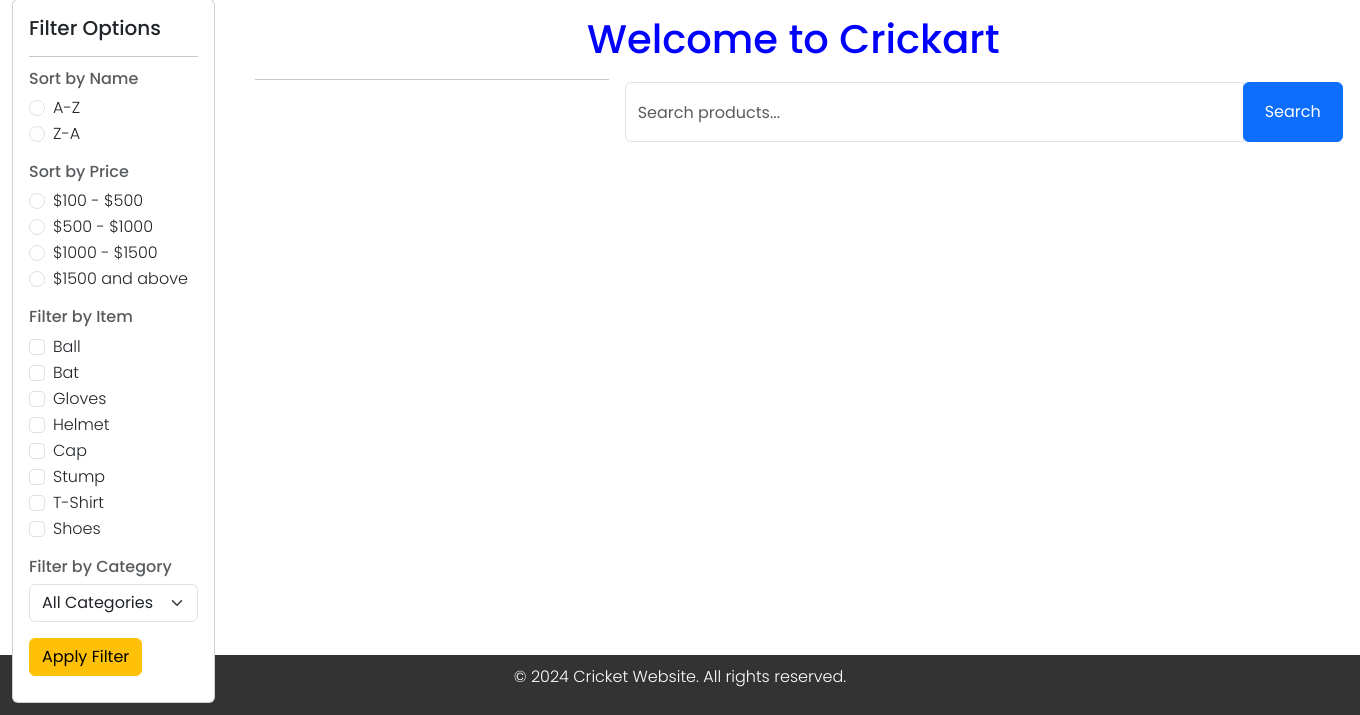
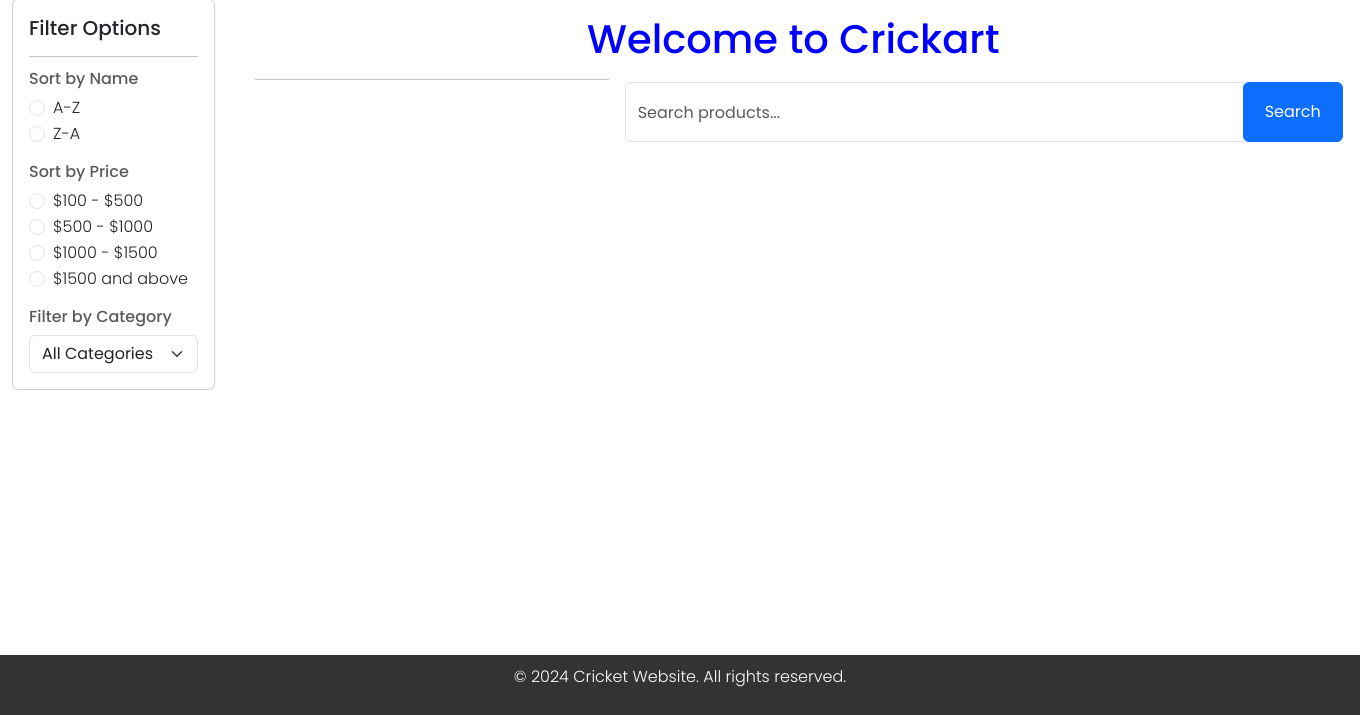
Before and after one commit to saravana1304/cricket-ecomerce-website-project, a Django app: page /shop/ in a window 1360 px wide. Shown: the part 85-800 px from the top of the page. Run offline with Django 4.2, Linux system fonts and the light colour scheme; data that the repository does not hold is empty.

Commit message:
shop page

```diff
--- a/crickart/userapp1/templates/userapp1/shop.html
+++ b/crickart/userapp1/templates/userapp1/shop.html
@@ -67,57 +67,6 @@
                         </label>
                     </div>
 
-                    <!-- Filter by Item -->
-                    <h6 class="card-subtitle mb-2 mt-3 text-muted">Filter by Item</h6>
-                    <div class="form-check">
-                        <input class="form-check-input" type="checkbox" id="ball">
-                        <label class="form-check-label" for="ball">
-                            Ball
-                        </label>
-                    </div>
-                    <div class="form-check">
-                        <input class="form-check-input" type="checkbox" id="bat">
-                        <label class="form-check-label" for="bat">
-                            Bat
-                        </label>
-                    </div>
-                    <div class="form-check">
-                        <input class="form-check-input" type="checkbox" id="gloves">
-                        <label class="form-check-label" for="gloves">
-                            Gloves
-                        </label>
-                    </div>
-                    <div class="form-check">
-                        <input class="form-check-input" type="checkbox" id="helmet">
-                        <label class="form-check-label" for="helmet">
-                            Helmet
-                        </label>
-                    </div>
-                    <div class="form-check">
-                        <input class="form-check-input" type="checkbox" id="cap">
-                        <label class="form-check-label" for="cap">
-                            Cap
-                        </label>
-                    </div>
-                    <div class="form-check">
-                        <input class="form-check-input" type="checkbox" id="stump">
-                        <label class="form-check-label" for="stump">
-                            Stump
-                        </label>
-                    </div>
-                    <div class="form-check">
-                        <input class="form-check-input" type="checkbox" id="t-shirt">
-                        <label class="form-check-label" for="t-shirt">
-                            T-Shirt
-                        </label>
-                    </div>
-                    <div class="form-check">
-                        <input class="form-check-input" type="checkbox" id="shoes">
-                        <label class="form-check-label" for="shoes">
-                            Shoes
-                        </label>
-                    </div>
-
                     <!-- Filter by Category -->
                     <h6 class="card-subtitle mb-2 mt-3 text-muted">Filter by Category</h6>
                     <select class="form-select" id="categorySelect">
@@ -126,9 +75,6 @@
                             <option value="{{ category.id }}">{{ category.name }}</option>
                         {% endfor %}
                     </select>
-
-                    <!-- Filter Apply Buttons -->
-                    <button class="btn btn-warning mt-3 filter-button" id="applyFilter">Apply Filter</button>
                 </div>
             </div>
         </div>
@@ -143,21 +89,22 @@
 
             <!-- Search Bar -->
             <div class="sticky-top bg-white p-3 mb-3" style="margin-top: -70px; width: 750px;margin-left: 370px;">
-                <div class="input-group">
-                    <input type="text" class="form-control" style="width: 50px; height: 60px;" placeholder="Search products...">
+                <form action="{% url 'search_products' %}" method="GET" class="input-group">
+                    <input type="text" name="query" class="form-control" style="width: 50px; height: 60px;" placeholder="Search products...">
                     <div class="input-group-append">
-                        <button class="btn btn-primary" style="height:60px;width: 100px;" type="button">Search</button>
+                        <button class="btn btn-primary" style="height:60px;width: 100px;" type="submit">Search</button>
                     </div>
-                </div>
+                </form>
             </div>
+
 
             <!-- Product Cards Section -->
             <div class="row" style="margin-bottom: 120px;">
                 <!-- Product Cards Loop -->
                 {% for item in products %}
                 <div class="col-md-3 mb-4">
-                    <div class="card h-100 product-card">
-                        <img src="{{ item.image2.url }}" class="card-img-top img-fluid" style="width: auto; height: 200px;" alt="{{ item.product_name }}">
+                    <div class="card h-70 product-card">
+                        <img style="height: 200px; width: 250px; margin-left: 20px; margin-top: 25px; " src="{{ item.image_url }}" class="card-img-top img-fluid" style="width: auto; height: 200px;" alt="{{ item.product_name }}">
                         <div class="card-body d-flex flex-column">
                             <h5 class="card-title">{{ item.product_name }}</h5>
                             <h5 style="color: red;">{{ item.selling_price }}</h5>
--- a/crickart/userapp1/urls.py
+++ b/crickart/userapp1/urls.py
@@ -21,12 +21,11 @@ urlpatterns = [
     path('resendotp/',views.resendotp,name='resendotp'),
 
 
-
-
     # category and shop details
 
     path('category/<str:name>/', views.category_view, name='category_view'),
     path('shop/',views.shop_view,name='shop_view'),
 
     path('filter_products/', views.filter_products, name='filter_products'),
+    path('search/', views.search_products, name='search_products'),
 ]
--- a/crickart/userapp1/views.py
+++ b/crickart/userapp1/views.py
@@ -14,7 +14,7 @@ from django.db.models import Q,Min
 from django.views.decorators.cache import never_cache
 from django.contrib.sessions.models import Session
 from django.contrib import messages
-from django.db.models import Count
+from django.db.models import F
 
 
 
@@ -190,29 +190,57 @@ def filter_products(request):
     if sort_name == 'AZ':
         filtered_products = filtered_products.order_by('product_name')
     elif sort_name == 'ZA':
-        filtered_products = filtered_products.order_by('-product_name')
+        filtered_products = filtered_products.order_by('-product_name','selling_price')
 
     if sort_price == '1':
-        filtered_products = filtered_products.filter(selling_price__range=(100, 500))
+        filtered_products = filtered_products.filter(selling_price__range=(100, 500)).order_by('selling_price')
     elif sort_price == '2':
-        filtered_products = filtered_products.filter(selling_price__range=(500, 1000))
+        filtered_products = filtered_products.filter(selling_price__range=(500, 1000)).order_by('selling_price')
     elif sort_price == '3':
-        filtered_products = filtered_products.filter(selling_price__range=(1000, 1500))
+        filtered_products = filtered_products.filter(selling_price__range=(1000, 1500)).order_by('selling_price')
     elif sort_price == '4':
-        filtered_products = filtered_products.filter(selling_price__gte=1500)
+        filtered_products = filtered_products.filter(selling_price__gte=1500).order_by('selling_price')
 
     if category_id:
-        filtered_products = filtered_products.filter(category_id=category_id)
+        filtered_products = filtered_products.filter(category_id=category_id).order_by('selling_price')
 
-    # Serialize products including image URLs
+
     serialized_products = [{
         'product_name': product.product_name,
         'selling_price': product.selling_price,
-        'image_url': product.image1.url if product.image1 else '',  # Use image1 URL if available
+        'image_url': product.image2.url if product.image2 else '', # Use image1 URL if available
         'id': product.id
     } for product in filtered_products]
 
+
     return render(request, 'userapp1/shop.html', {
         'products': serialized_products,
-        'categories': Category.objects.all()  # Pass all categories to the template
+        'categories': Category.objects.all()# Pass all categories to the template
     })
+
+
+# function for searching the products from shoppage
+
+def search_products(request):
+    query = request.GET.get('query')
+
+    if query:
+        filtered_products = Product.objects.filter(
+            Q(product_name__icontains=query)
+        )
+    else:
+        filtered_products = Product.objects.order_by('product_name')
+
+    serialized_products = [{
+        'product_name': product.product_name,
+        'selling_price': product.selling_price,
+        'image_url': product.image2.url if product.image2 else '',  # Use image2 URL if available
+        'id': product.id
+    } for product in filtered_products]
+
+    print(serialized_products)
+
+    return render(request, 'userapp1/shop.html', {
+        'products': serialized_products,
+        'categories': Category.objects.all()
+    })
```
Also changed, not shown: crickart/static/category_images/b1.webp (added).
